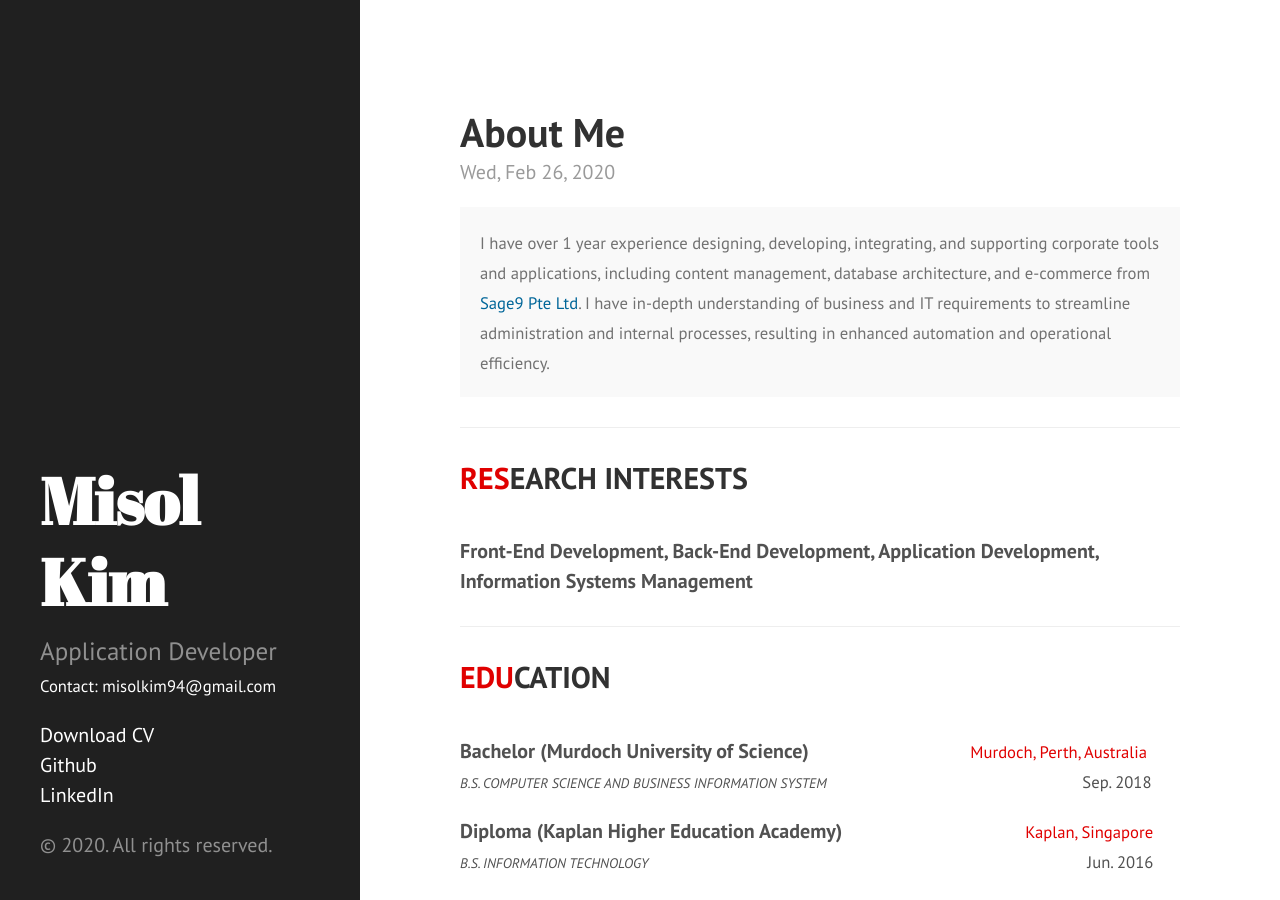
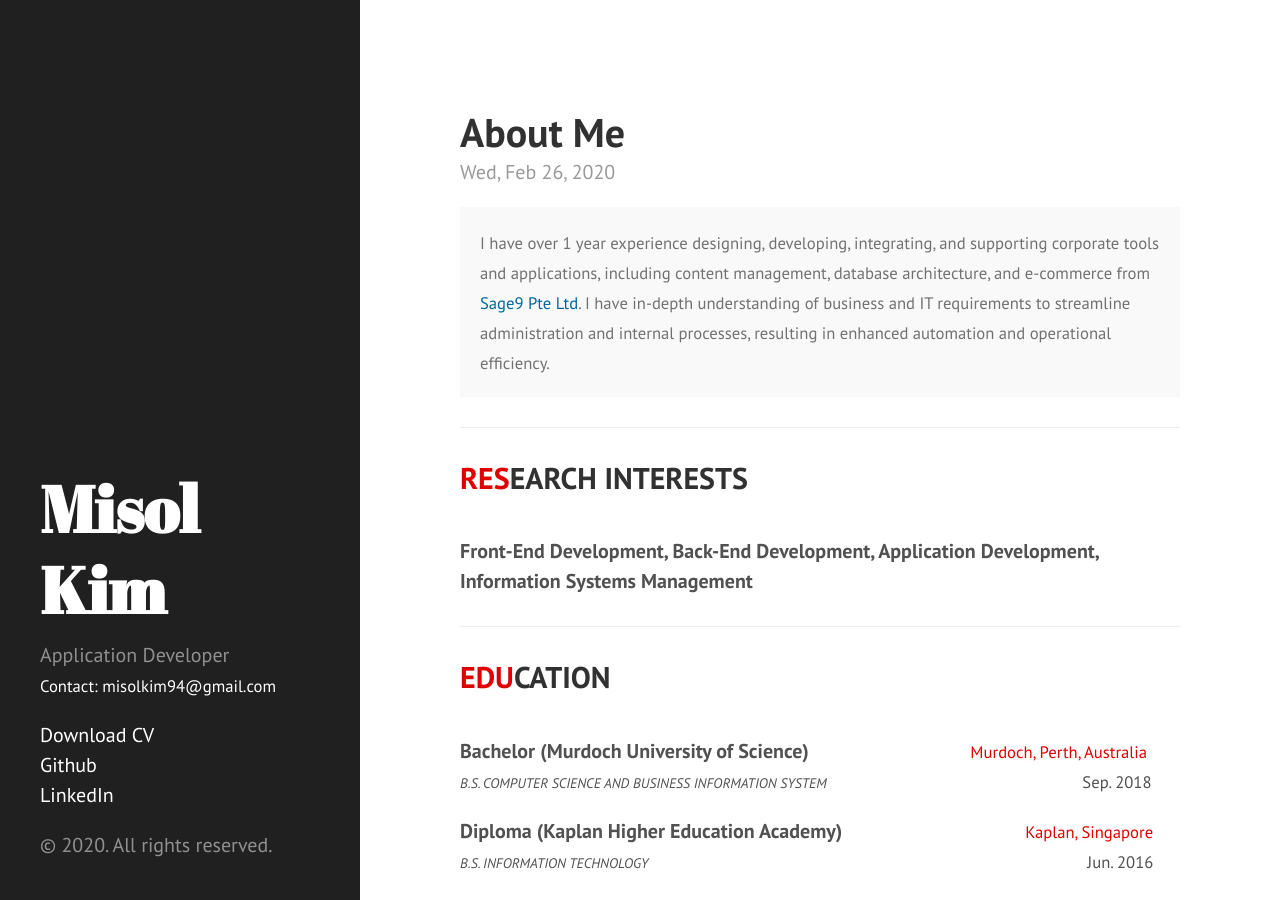
Before and after one commit to kim-misol/kim-misol.github.io, a Jekyll site: the page built from index.html, in a window 1280 px wide and 900 px high. Built offline with Jekyll 4.4.1, drawn with Linux system fonts in a browser that asks for light colours; Markdown is read by kramdown in place of the engine named in the settings; the list of posts is cut into pages by our own code.

Commit message:
Update sidebar.html

```diff
--- a/_includes/sidebar.html
+++ b/_includes/sidebar.html
@@ -7,7 +7,7 @@
         </a>
       </h1>
 <!--       <p class="lead">{{ site.description }}</p> -->
-      <p class="lead" style="margin-bottom:0px">Application Developer</p>
+      <p style="margin-bottom:0px">Application Developer</p>
       <small><a href="mailto:misolkim94@gmail.com">Contact: misolkim94@gmail.com</a></small>
 
     </div>
```
